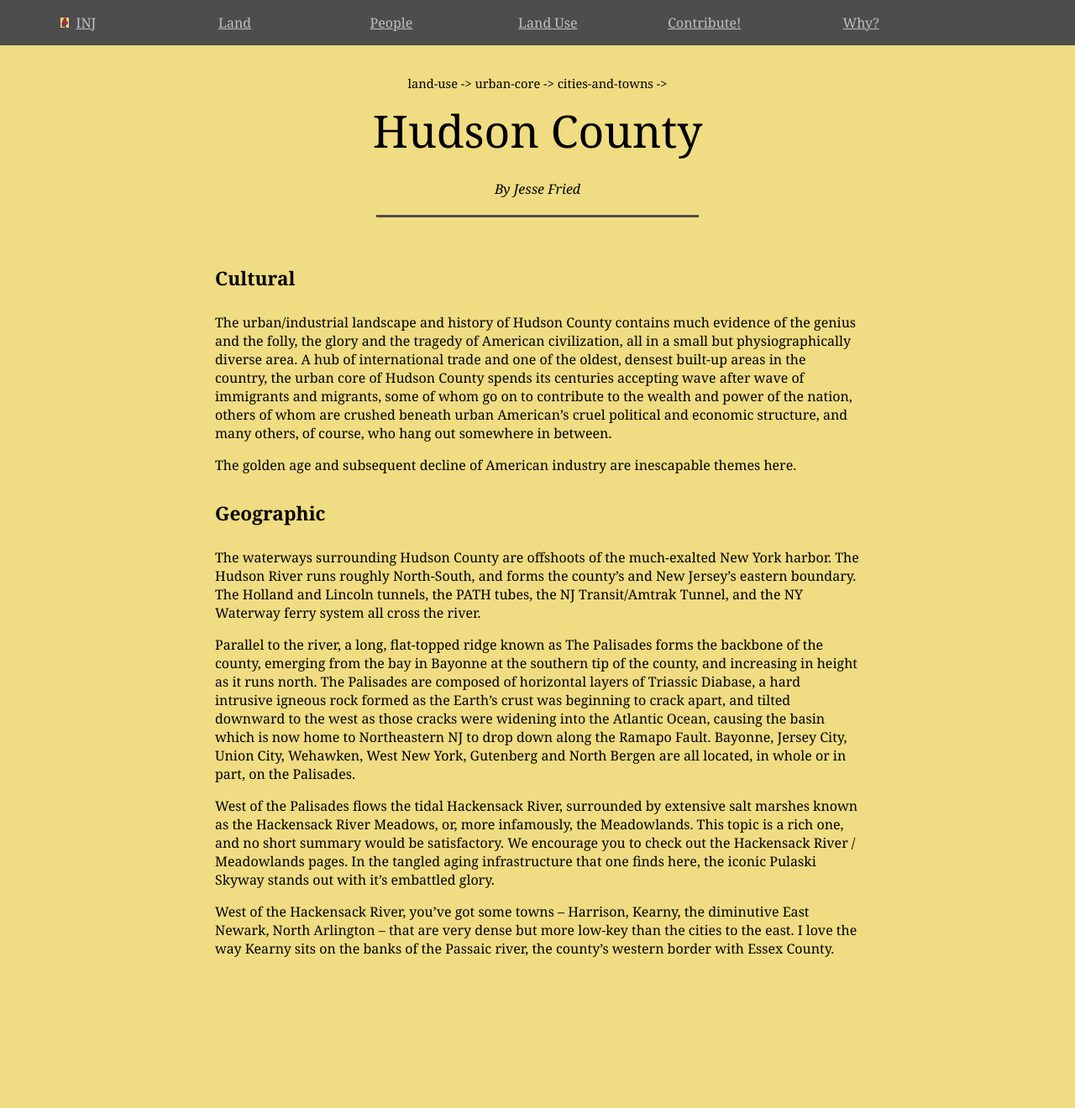
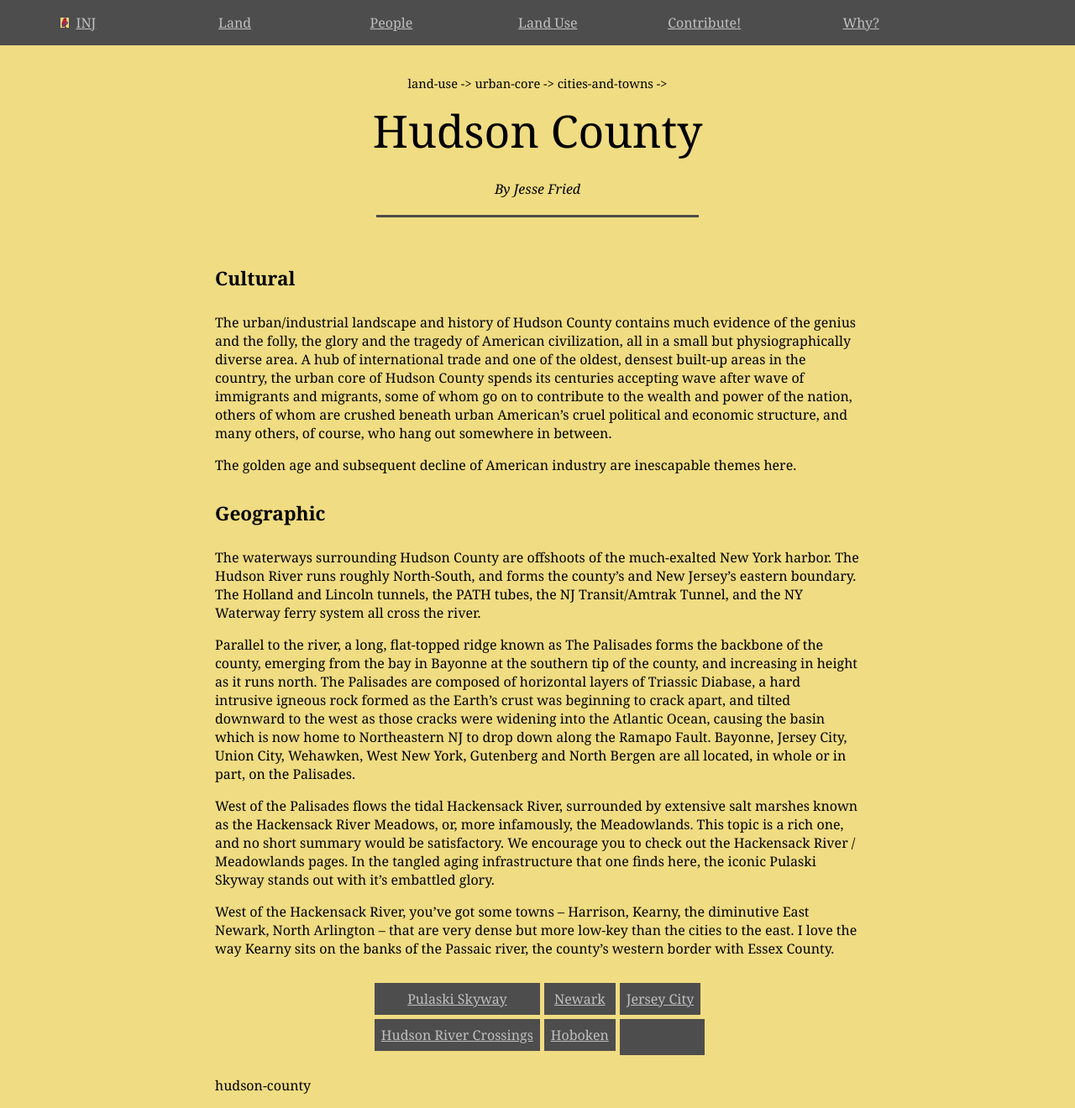
Before and after one commit to jonfried/oakafee.github.io, a Jekyll site: the page built from _posts/2016-09-13-hudson-county.md, in a window 1280 px wide. Shown: the whole page at 84% size. Built offline with Jekyll 4.4.1, drawn with Linux system fonts in a browser that asks for light colours; before the commit the page ends 1191 px from its top, so only the background shows below that; some of the changed lines change nothing that is shown.

Commit message:
Update 2016-09-13-hudson-county.md

```diff
--- a/_posts/2016-09-13-hudson-county.md
+++ b/_posts/2016-09-13-hudson-county.md
@@ -6,7 +6,7 @@ categories:
   - land-use
   - urban-core
   - cities-and-towns
-tags: hudson-county
+category-name: hudson-county
 ---
 
 ## Cultural
```
